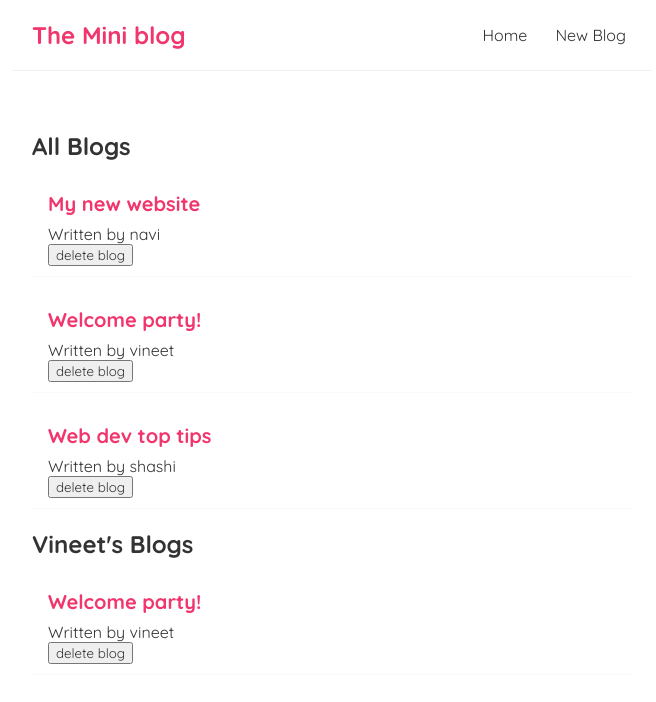
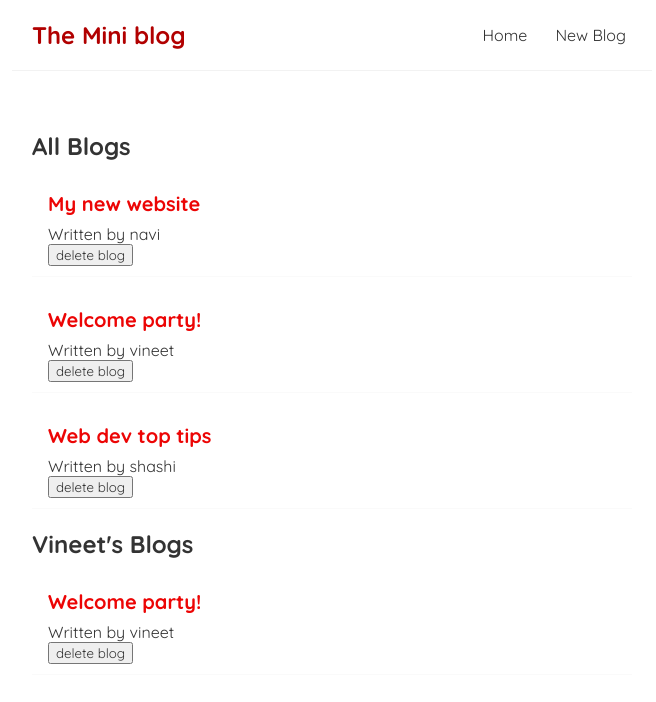
Before and after one commit to vvt22/PracticeReact, a React (Create React App) app in the folder miniblog/: page / in a window 1280 px wide. Shown: the top 702 px of the page, without its empty margins (308-964 px from the left). Built offline with nearby package versions, Linux system fonts and the light colour scheme.

Commit message:
colorchange

```diff
--- a/miniblog/src/index.css
+++ b/miniblog/src/index.css
@@ -15,7 +15,7 @@
   border-bottom: 1px solid #f2f2f2;
 }
 .navbar h1 {
-  color: #f1356d;
+  color: #b10000;
 }
 .navbar .links {
   margin-left: auto;
@@ -26,7 +26,7 @@
   padding: 6px;
 }
 .navbar a:hover {
-  color: #f1356d;
+  color: #b10000;
 }
 .content {
   max-width: 600px;
@@ -44,6 +44,6 @@
 }
 .blog-preview h2 {
   font-size: 20px;
-  color: #f1356d;
+  color: #ec0505;
   margin-bottom: 8px;
 }
```
